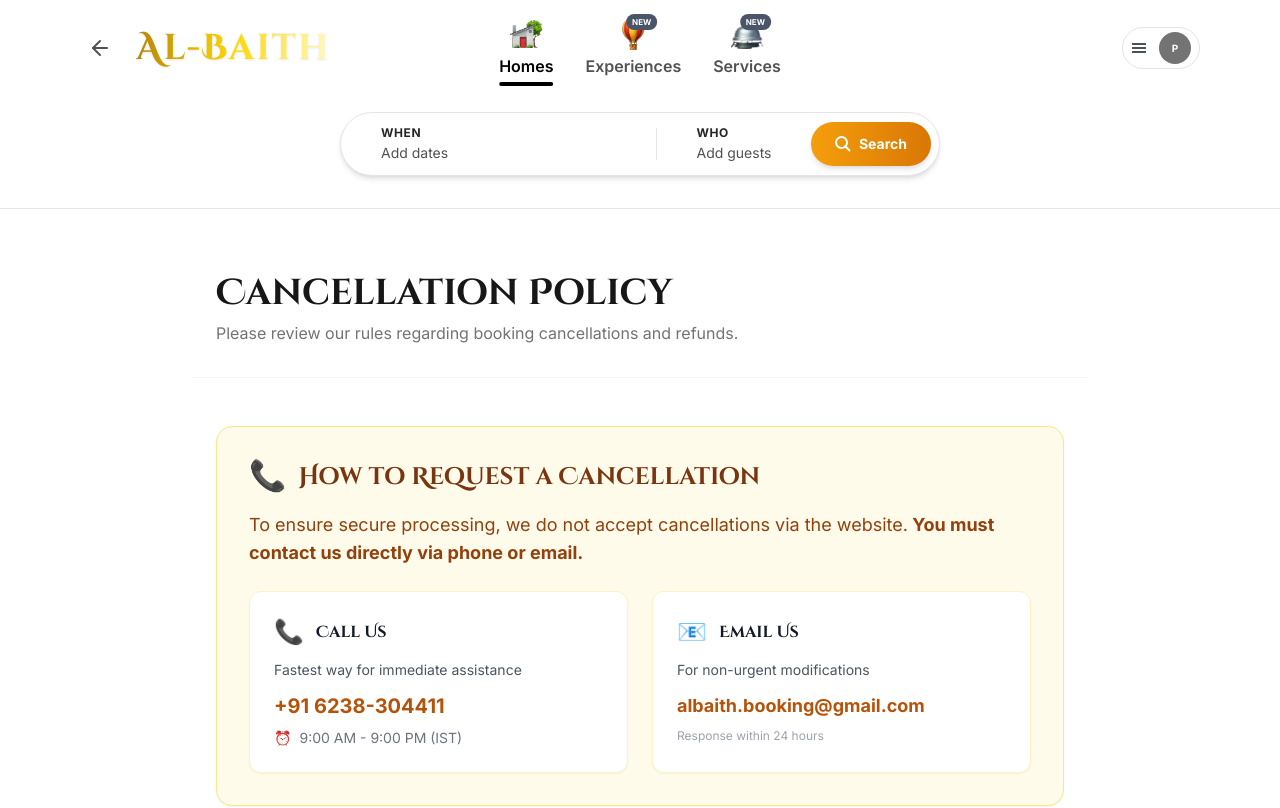
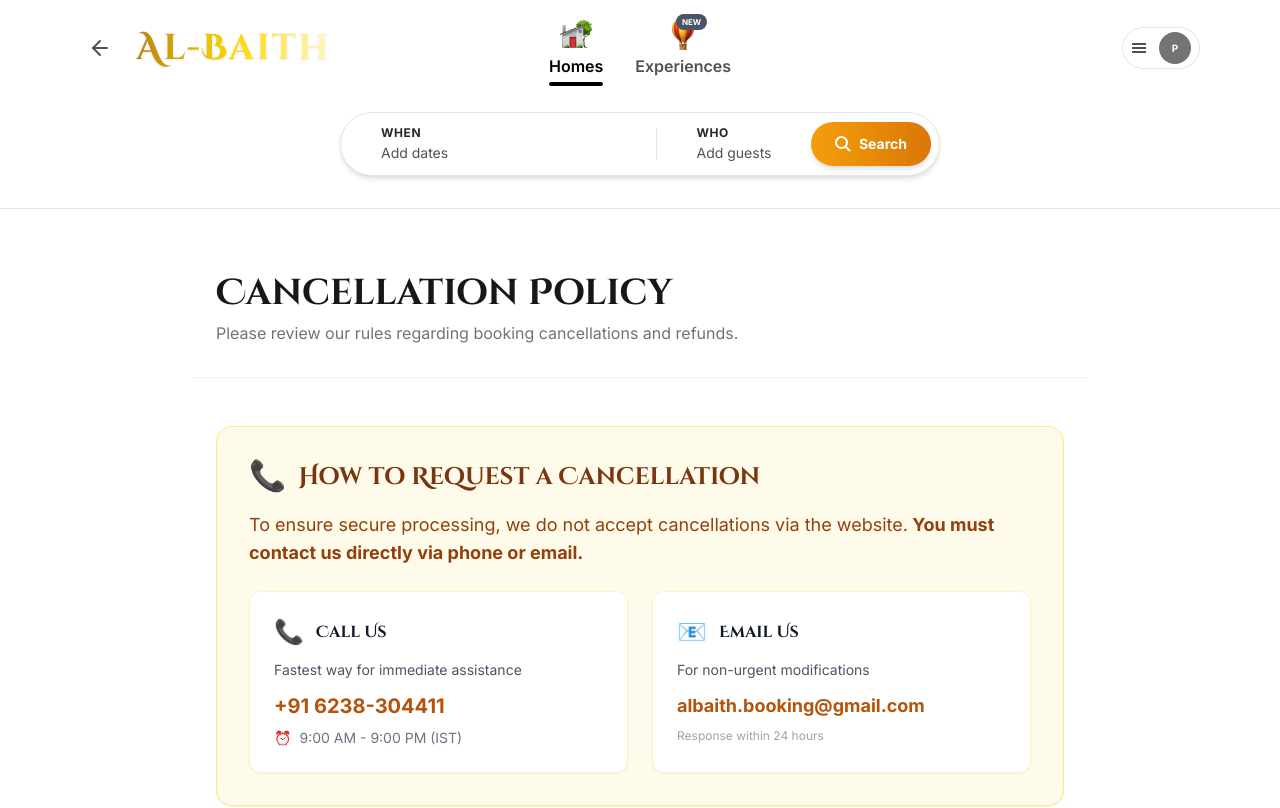
Before and after one commit to afsalda/al-baith, a React (Vite) app: page /cancellation-policy in a window 1280 px wide. Shown: the top 808 px of the page. Built offline with nearby package versions, Linux system fonts and the light colour scheme.

Commit message:
remove: services section from website

```diff
--- a/App.tsx
+++ b/App.tsx
@@ -7,7 +7,6 @@ import MobileNav from './components/MobileNav';
 import Footer from './components/Footer';
 import HomePage from './pages/HomePage';
 import ExperiencePage from './pages/ExperiencePage';
-import ServicesPage from './pages/ServicesPage';
 import RoomDetailsPage from './pages/RoomDetailsPage';
 import BookingPage from './pages/BookingPage';
 import ProfilePage from './pages/ProfilePage';
@@ -83,7 +82,6 @@ const App: React.FC = () => {
       <Routes>
         <Route path="/" element={<HomePage />} />
         <Route path="/experiences" element={<ExperiencePage />} />
-        <Route path="/services" element={<ServicesPage />} />
         <Route path="/room/:id" element={<RoomDetailsPage />} />
         <Route path="/booking/:id" element={<BookingPage />} />
         <Route path="/profile" element={<ProfilePage user={user} onOpenLogin={() => openLogin('login')} />} />
--- a/components/MobileNav.tsx
+++ b/components/MobileNav.tsx
@@ -1,6 +1,6 @@
 import React from 'react';
 import { Link, useLocation } from 'react-router-dom';
-import { Home, Compass, Bell } from 'lucide-react';
+import { Home, Compass } from 'lucide-react';
 
 const MobileNav: React.FC = () => {
     const location = useLocation();
@@ -8,7 +8,6 @@ const MobileNav: React.FC = () => {
     const navItems = [
         { label: 'Explore', path: '/', icon: <Home className="w-6 h-6" /> },
         { label: 'Experience', path: '/experiences', icon: <Compass className="w-6 h-6" /> },
-        { label: 'Services', path: '/services', icon: <Bell className="w-6 h-6" /> },
     ];
 
     const isRoomPage = location.pathname.startsWith('/room/');
--- a/components/Navbar.tsx
+++ b/components/Navbar.tsx
@@ -144,26 +144,6 @@ const Navbar: React.FC<NavbarProps> = ({ user, setUser, onOpenLogin }) => {
               </div>
               <span className={`text-[10px] md:text-sm lg:text-base font-semibold ${currentView === 'experiences' ? 'text-black' : 'text-neutral-600 group-hover:text-black'} transition hidden md:inline`}>Experiences</span>
               {currentView === 'experiences' && <div className="absolute -bottom-0 left-0 w-full h-0.5 md:h-1 bg-black rounded-full"></div>}
-            </Link>
-
-            {/* Services */}
-            <Link
-              to="/services"
-              className="flex flex-col items-center gap-1 cursor-pointer group py-2 relative"
-            >
-              <div className="relative">
-                {/* Service Bell Icon */}
-                {/* Service Bell Icon - 3D Style */}
-                {/* Service Bell Icon - 3D Style */}
-                <img
-                  src="/icons/bell-3d.png"
-                  alt="Services"
-                  className="w-5 h-5 md:w-8 md:h-8 object-contain"
-                />
-                {/* NEW Badge */}
-                <div className="absolute -top-1 -right-2 bg-[#4A5568] text-white text-[6px] md:text-[8px] font-bold px-1 md:px-1.5 py-0.5 rounded-full">NEW</div>
-              </div>
-              <span className={`text-[10px] md:text-sm lg:text-base font-semibold ${currentView === 'services' ? 'text-black' : 'text-neutral-600 group-hover:text-black'} transition hidden md:inline`}>Services</span>
             </Link>
           </div>
 
```
